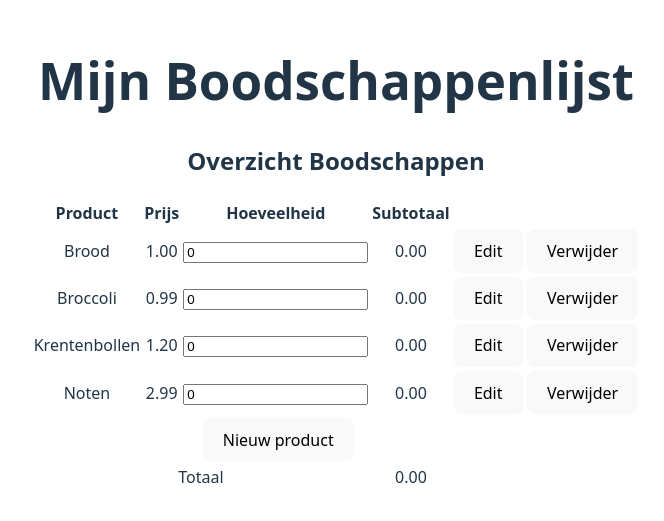
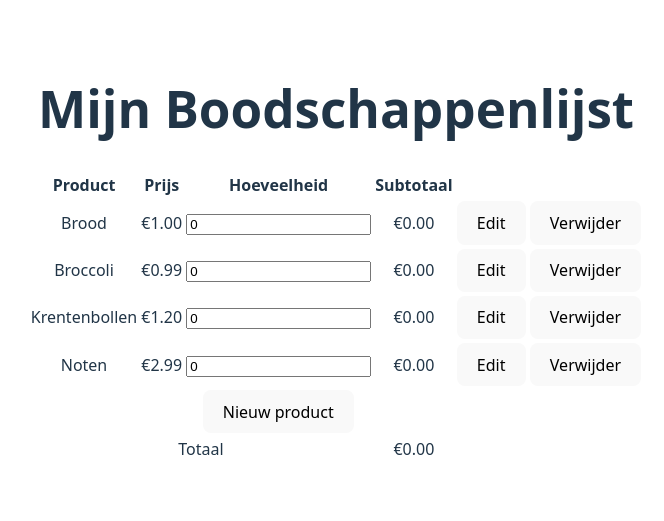
Before and after one commit to ilseaprojects-hue/vite-project-Boodschappenlijst, a Vue app: page / in a window 1280 px wide. Shown: the part 145-666 px from the top of the page, without its empty margins (304-968 px from the left). Built offline with nearby package versions, Linux system fonts and the light colour scheme.

Commit message:
Removed text added euro sign

```diff
--- a/src/domains/groceries/components/GroceriesTable.vue
+++ b/src/domains/groceries/components/GroceriesTable.vue
@@ -27,11 +27,11 @@ const handleDelete = (id) => {
         <tbody>
             <tr v-for="(product, index) in products" :key="index">
                 <td>{{ product.name }}</td>
-                <td>{{ product.price.toFixed(2) }}</td>
+                <td>€{{ product.price.toFixed(2) }}</td>
                 <td>
                     <input type="number" v-model.number="product.quantity" min="0" />
                 </td>
-                <td>{{ (product.price * product.quantity).toFixed(2) }}</td>
+                <td>€{{ (product.price * product.quantity).toFixed(2) }}</td>
                 <td><router-link :to="`/edit/${product.id}`">
                         <button>Edit</button>
                     </router-link></td>
@@ -48,7 +48,7 @@ const handleDelete = (id) => {
         <tfoot>
             <tr>
                 <td colspan="3">Totaal</td>
-                <td>{{ total.toFixed(2) }}</td>
+                <td>€{{ total.toFixed(2) }}</td>
             </tr>
         </tfoot>
     </table>
--- a/src/domains/groceries/pages/Overview.vue
+++ b/src/domains/groceries/pages/Overview.vue
@@ -8,7 +8,6 @@ const groceries = computed(() => getAllGroceries.value)
 
 <template>
   <div>
-    <h2>Overzicht Boodschappen</h2>
     <GroceriesTable :products="groceries" />
   </div>
 </template>
```
